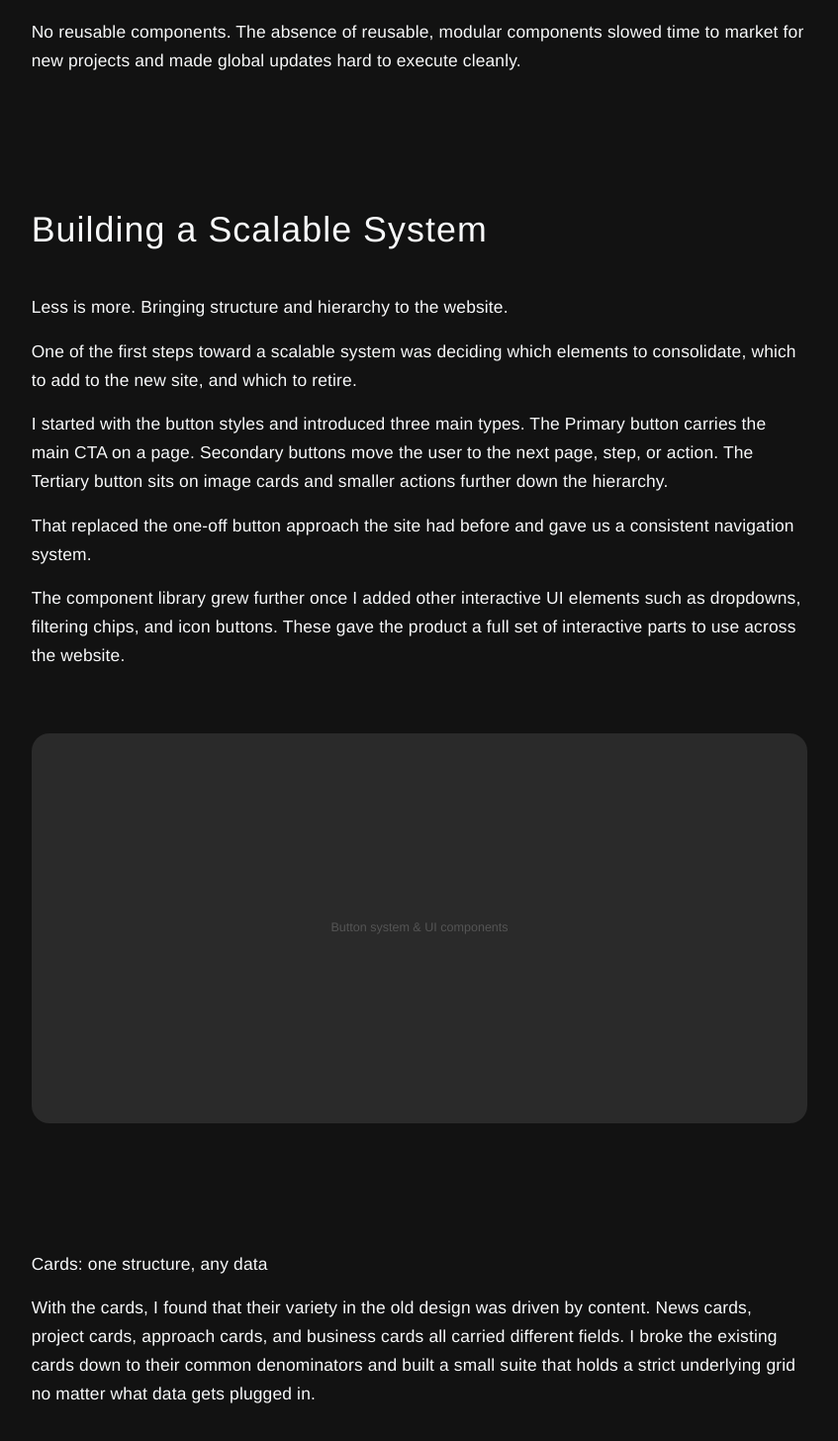
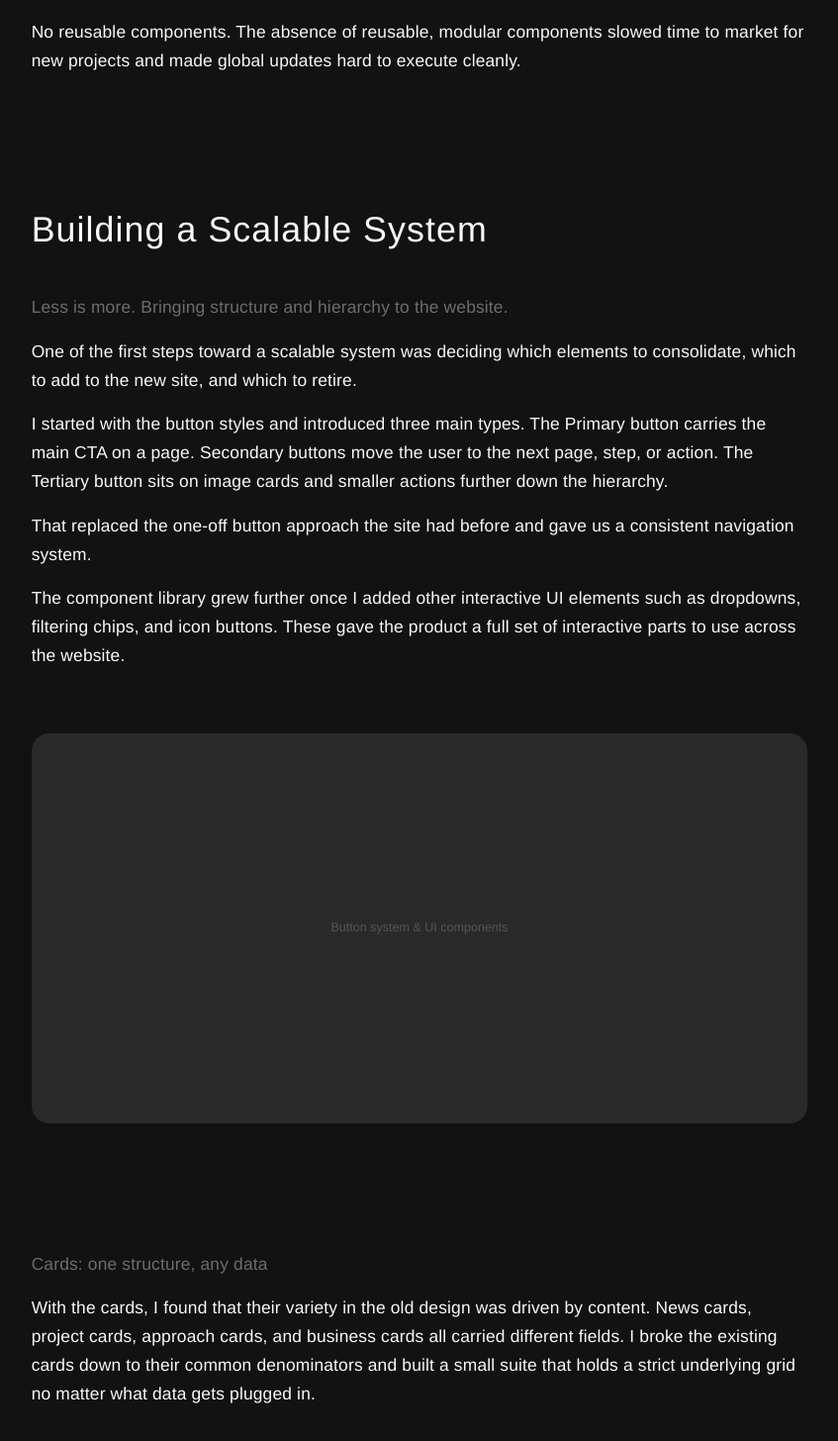
Before and after one commit to tenastia/Portfolio-2026, a Next.js app: page /project/century-group in a window 1280 px wide. Shown: the part 1868-3324 px from the top of the page at 99% size, without its empty margins (216-1063 px from the left). Built offline with nearby package versions, Linux system fonts and the light colour scheme; a web font is replaced by a local one.

Commit message:
Apply text-text-highlight to CG content block subheadings
'Less is more...' and 'Cards: one structure, any data' use the
subheading style (font-medium, body-lg) and should render at #6d6d6d.

Co-Authored-By: Claude Sonnet 4.6 <noreply@anthropic.com>

```diff
--- a/src/app/project/[slug]/page.tsx
+++ b/src/app/project/[slug]/page.tsx
@@ -151,7 +151,7 @@ function CenturyGroupStudy() {
 
       {/* Building a Scalable System */}
       <ContentBlock heading="Building a Scalable System">
-        <p className="font-medium">
+        <p className="font-medium text-text-highlight">
           Less is more. Bringing structure and hierarchy to the website.
         </p>
         <p>
@@ -187,7 +187,7 @@ function CenturyGroupStudy() {
 
       {/* Cards */}
       <ContentBlock>
-        <p className="font-medium">Cards: one structure, any data</p>
+        <p className="font-medium text-text-highlight">Cards: one structure, any data</p>
         <p>
           With the cards, I found that their variety in the old design was driven
           by content. News cards, project cards, approach cards, and business
```
